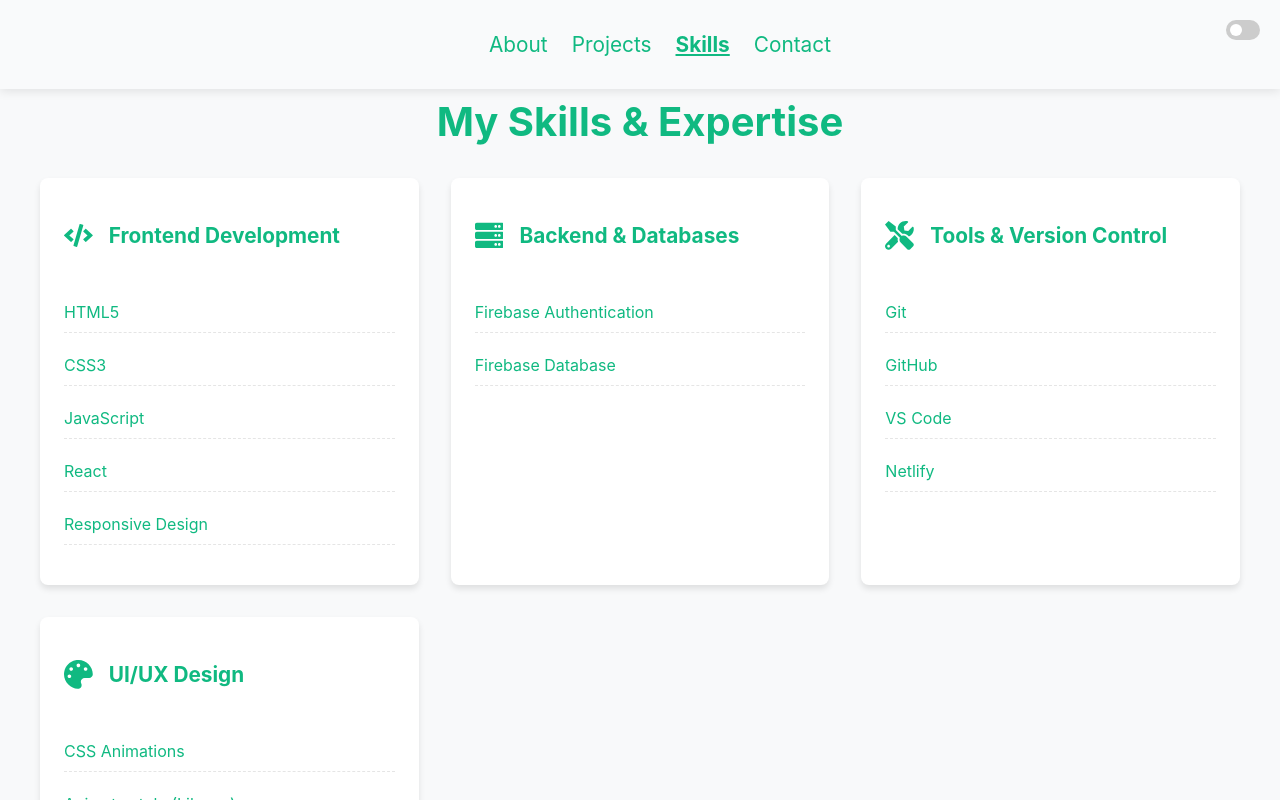
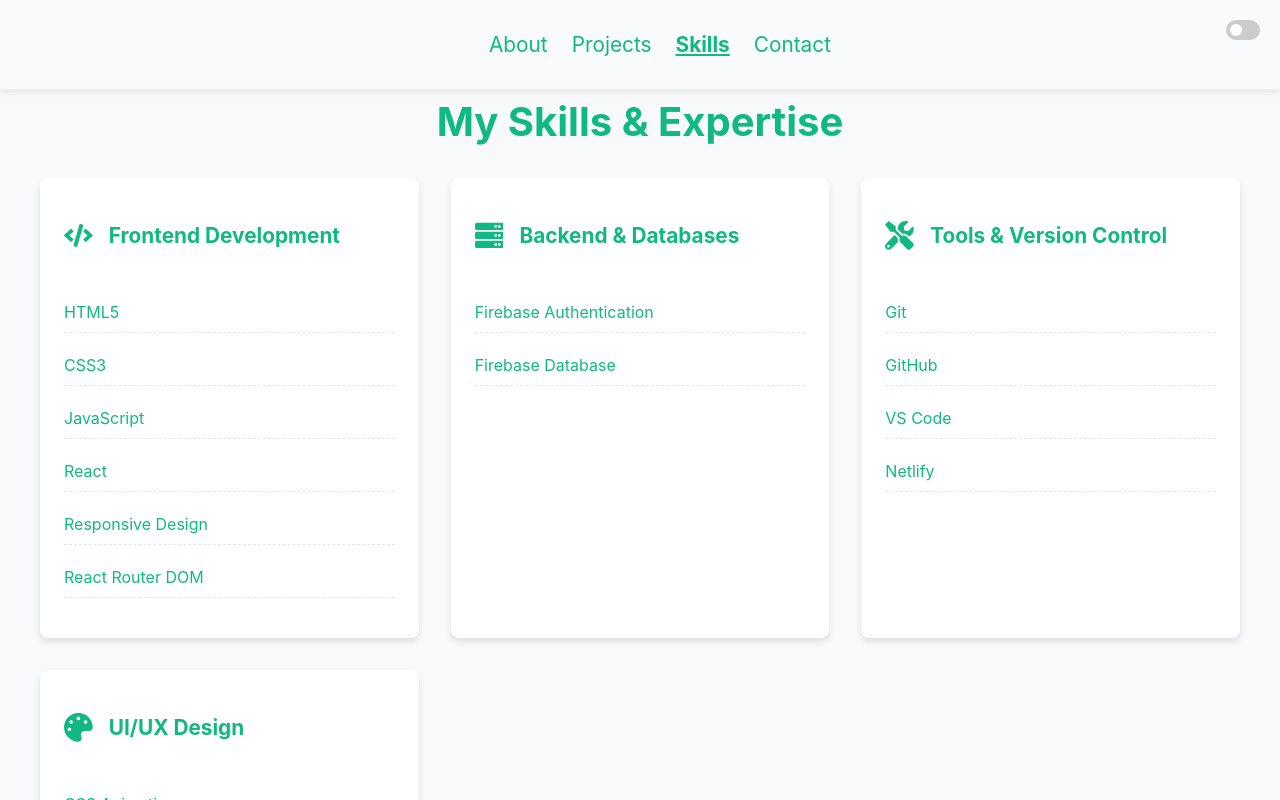
Before and after one commit to Hannankhan203/My-React-Portfolio, a React (Create React App) app: page /skills in a window 1280 px wide. Shown: the top 800 px of the page. Built offline with nearby package versions, Linux system fonts and the light colour scheme.

Commit message:
Added a new Skill

```diff
--- a/src/components/Skills.jsx
+++ b/src/components/Skills.jsx
@@ -6,7 +6,7 @@ function Skills({ darkMode }) {
     {
       title: "Frontend Development",
       icon: <FaCode className="skill-icon" />,
-      skills: ["HTML5", "CSS3", "JavaScript", "React", "Responsive Design"],
+      skills: ["HTML5", "CSS3", "JavaScript", "React", "Responsive Design", "React Router DOM"],
     },
     {
       title: "Backend & Databases",
```
